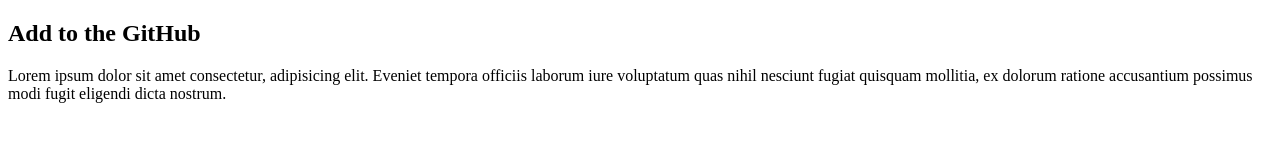
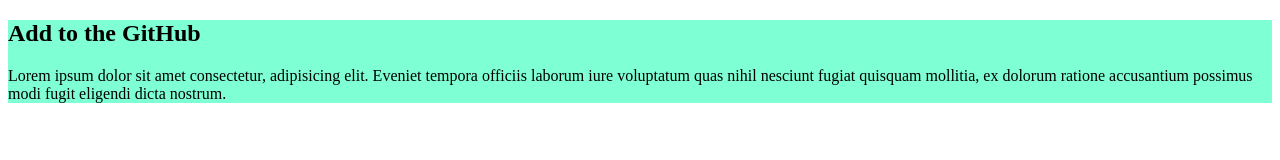
Before and after one commit to sheamZero/my-simple-website, a plain HTML site: page index.html in a window 1280 px wide. Drawn offline with Linux system fonts and the light colour scheme.

Commit message:
added first styles

```diff
--- a/index.html
+++ b/index.html
@@ -4,6 +4,7 @@
     <meta charset="UTF-8">
     <meta name="viewport" content="width=device-width, initial-scale=1.0">
     <title>My Simple Website</title>
+    <link rel="stylesheet" href="style/styles.css">
 </head>
 <body>
     <div>
--- /dev/null
+++ b/style/styles.css
@@ -0,0 +1,3 @@
+div{
+    background-color: aquamarine;
+}
```
